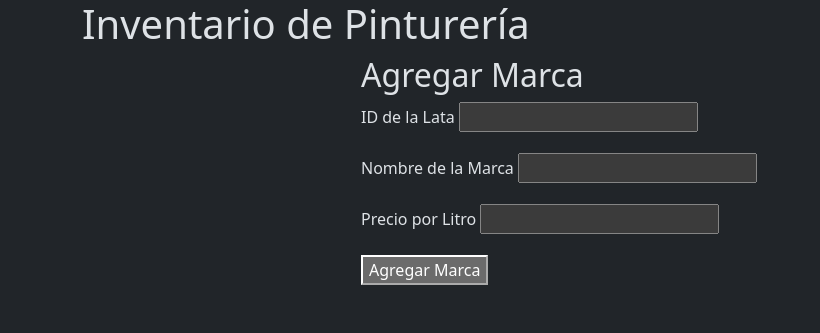
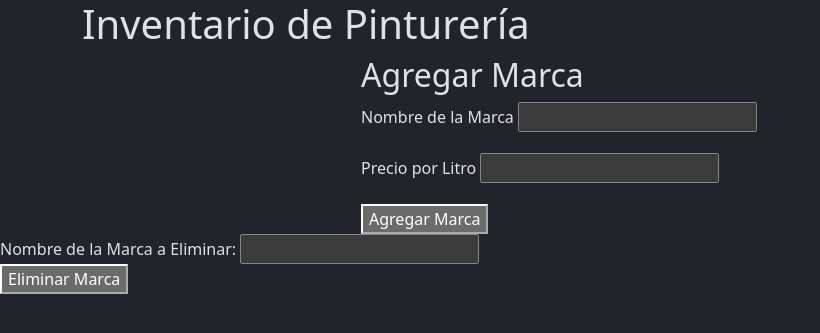
Before and after one commit to SaantiSeijas/TP1-introduccion, a Flask app: page / in a window 1280 px wide. Shown: the top 333 px of the page, without its empty margins (0-820 px from the left). Run offline with Flask 3, Linux system fonts and the light colour scheme; data that the repository does not hold is empty; some libraries are stand-ins or nearby versions.

Commit message:
Ahora se puede eliminar una marca

```diff
--- a/main.py
+++ b/main.py
@@ -39,23 +39,27 @@ def get_marcas():
 
 
 @app.route('/api/latas', methods=['GET'])
-def get_latas():
+def add_lata():
+    data = request.get_json()
     try:
-        latas = Latas.query.all()
-        latas_data = []
-        for lata in latas:
-            lata_data = {
-                'id': lata.id,
-                'tamanio': lata.tamanio,
-                'precio': lata.precio,
-                'marcas': [{'id': marca.id, 'nombre': marca.nombre, 'precio_x_litro': marca.precio_x_litro} for marca in lata.marcas],
-                'colores': [{'id': color.id, 'nombre': color.nombre} for color in lata.colores]
-            }
-            latas_data.append(lata_data)
-        return jsonify({'latas': latas_data})
-    except Exception as error:
-        print("Error", error)
-        return jsonify({'message': 'Internal server error'}), 500
+        # Buscar ID de la marca
+        marca = Marca.query.filter_by(nombre=data['nombre_marca']).first()
+        if not marca:
+            return jsonify({'message': 'Marca no encontrada'}), 404
+
+        # Buscar ID del color
+        color = Color.query.filter_by(nombre=data['nombre_color']).first()
+        if not color:
+            return jsonify({'message': 'Color no encontrado'}), 404
+
+        # Crear nueva lata
+        nueva_lata = Latas(marca_id=marca.id, color_id=color.id, tamanio=data['tamanio'])
+        db.session.add(nueva_lata)
+        db.session.commit()
+
+        return jsonify({'message': 'Lata agregada exitosamente'}), 201
+    except Exception as e:
+        return jsonify({'message': 'Error al agregar la lata', 'error': str(e)}), 500
 
 
 @app.route('/agregar_lata', methods=['POST'])
@@ -80,11 +84,11 @@ def agregar_lata():
 @app.route('/agregar_marca', methods=['POST'])
 def agregar_marca():
     try:
-        lata_id = request.form.get('lata_id')
+
         nombre = request.form.get('nombre')
         precio_x_litro = request.form.get('precio_x_litro')
 
-        nueva_marca = Marca(nombre=nombre, precio_x_litro=precio_x_litro, lata_id=lata_id)
+        nueva_marca = Marca(nombre=nombre, precio_x_litro=precio_x_litro)
         db.session.add(nueva_marca)
         db.session.commit()
 
@@ -93,6 +97,21 @@ def agregar_marca():
         print("Error al agregar marca:", error)
         return jsonify({'message': 'Error al agregar marca'}), 500
 
+@app.route('/eliminar_marca', methods=['POST'])
+def eliminar_marca():
+    try:
+        nombre = request.form.get('nombre')
+        marca = Marca.query.filter_by(nombre=nombre).first()
+        if not marca:
+            return jsonify({'message': 'Marca no encontrada'}), 404
+
+        db.session.delete(marca)
+        db.session.commit()
+
+        return redirect(url_for('home'))
+    except Exception as error:
+        print("Error al eliminar marca:", error)
+        return jsonify({'message': 'Error al eliminar marca'}), 500
 
 if __name__ == '__main__':
     with app.app_context():
--- a/static/js/script.js
+++ b/static/js/script.js
@@ -15,3 +15,26 @@ document.addEventListener('DOMContentLoaded', function() {
             .catch(error => console.error('Error al cargar las marcas:', error));
     }
 });
+
+document.getElementById('delete-marca-form').addEventListener('submit', function(event) {
+    event.preventDefault();
+    const nombre = document.getElementById('delete-nombre').value;
+
+    fetch('/api/marcas/delete', {
+        method: 'POST',
+        headers: {
+            'Content-Type': 'application/json'
+        },
+        body: JSON.stringify({
+            nombre: nombre
+        })
+    })
+    .then(response => response.json())
+    .then(data => {
+        alert(data.message);
+        if (data.message.includes('exitosamente')) {
+            location.reload();
+        }
+    })
+    .catch(error => console.error('Error al eliminar la marca:', error));
+});
--- a/templates/index.html
+++ b/templates/index.html
@@ -15,10 +15,6 @@
                     <h2>Agregar Marca</h2>
                     <form action="/agregar_marca" method="POST">
                         <div class="mb-3">
-                            <label for="lata_id" class="form-label">ID de la Lata</label>
-                            <input type="text" id="lata_id" name="lata_id" required>
-                        </div>
-                        <div class="mb-3">
                             <label for="nombre" class="form-label">Nombre de la Marca</label>
                             <input type="text" id="nombre" name="nombre" required>
                         </div>
@@ -32,6 +28,14 @@
             </div>
         </div>
     </div>
+        <!-- Formulario para eliminar una marca -->
+        <form action="/eliminar_marca" method="POST">
+            <label for="delete-nombre">Nombre de la Marca a Eliminar:</label>
+            <input type="text" id="delete-nombre" name="nombre" required><br>
+
+            <button type="submit">Eliminar Marca</button>
+        </form>
+
     <ul id="marcas-list">
         <!-- Aquí se cargarán las latas dinámicamente -->
     </ul>
```
Also changed, not shown: models.py (+10 -6 lines).
